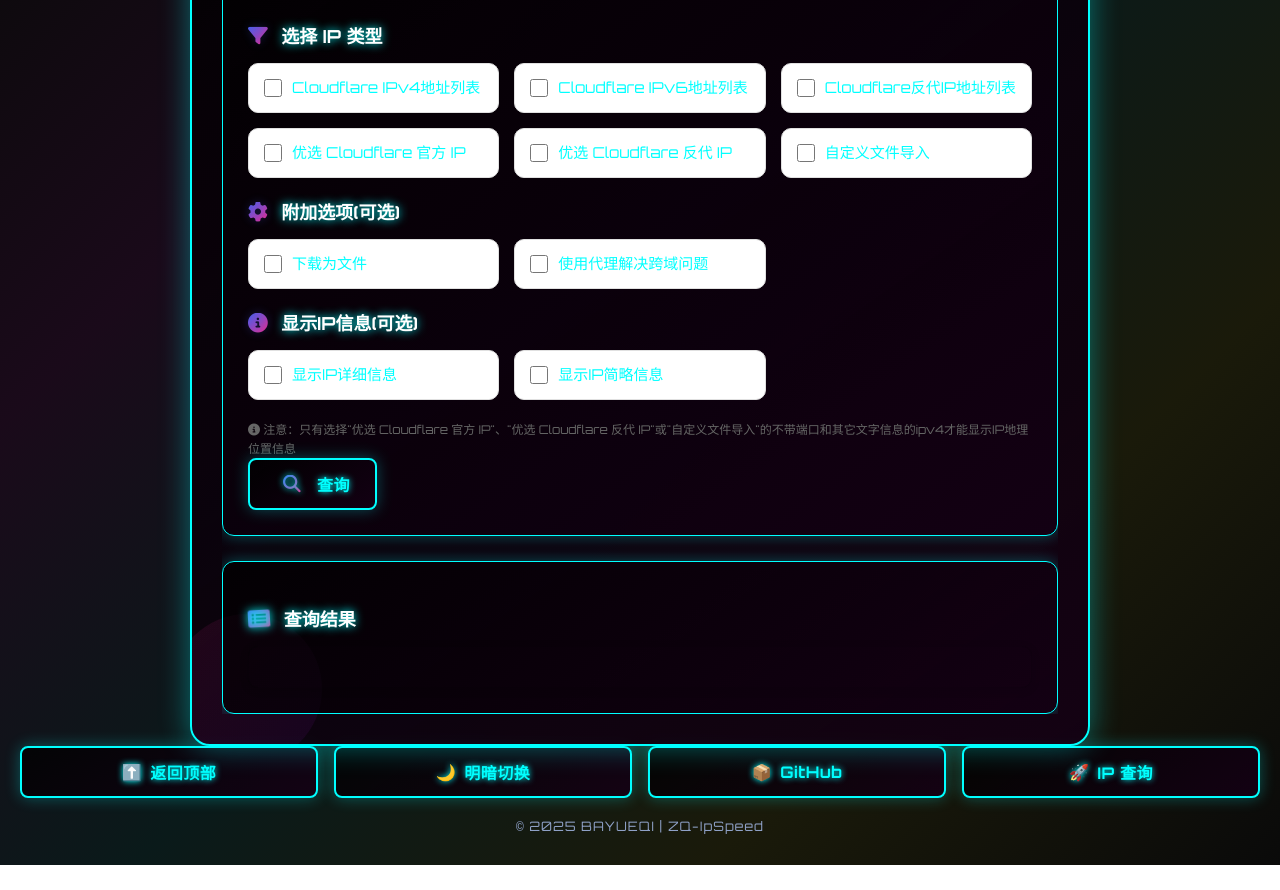
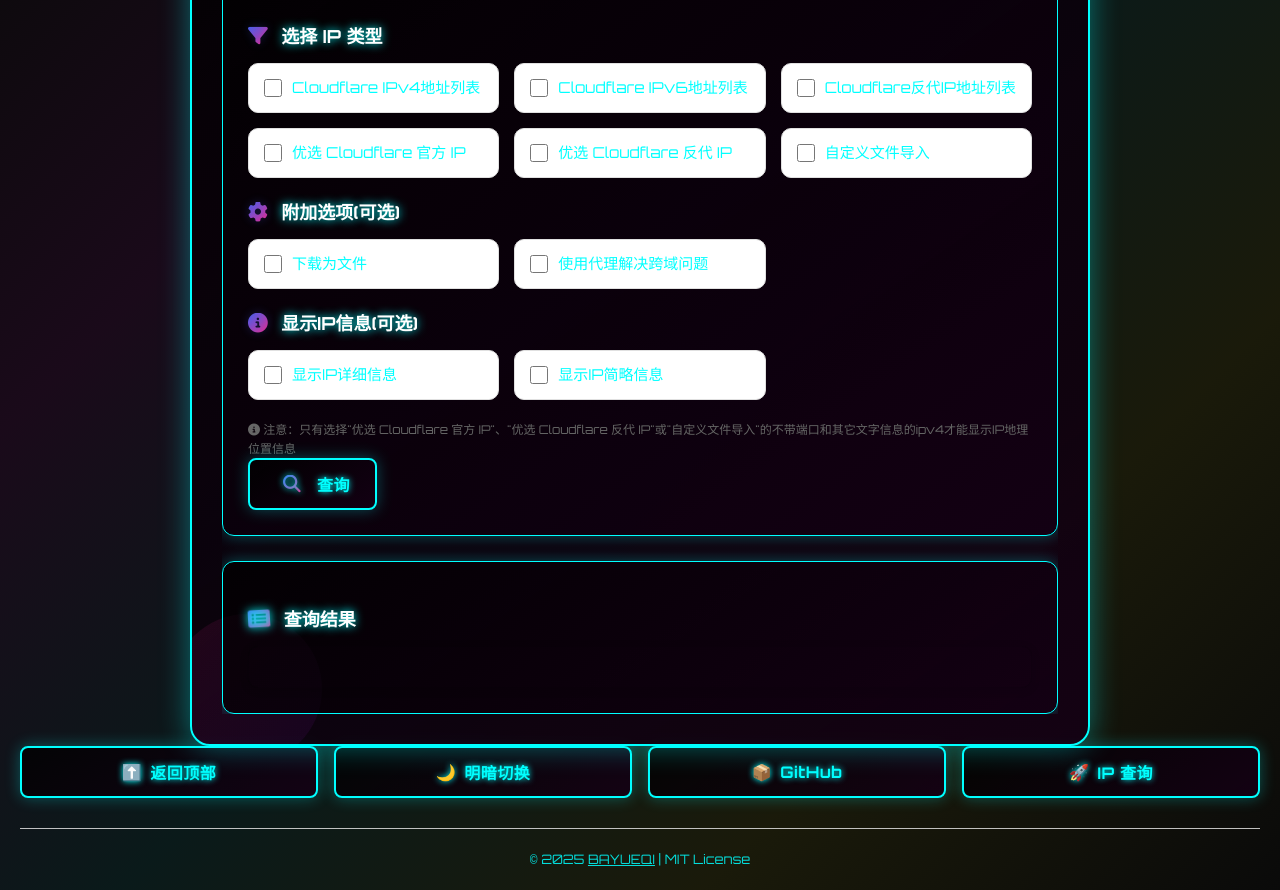
Before and after one commit to BAYUEQI/ZQ-IpSpeed, a website: page public/index.html in a window 1280 px wide. Shown: the part 147-1037 px from the top of the page. Before the commit the page ends 1012 px from the top, so only its background shows below. Drawn offline with Linux system fonts and the light colour scheme.

Commit message:
Update index.html

```diff
--- a/public/index.html
+++ b/public/index.html
@@ -78,15 +78,6 @@
     }
     ::-webkit-scrollbar-thumb:hover {
       background: rgba(0,255,255,0.5);
-    }
-    .copyright {
-      text-align: center;
-      font-size: 13px;
-      color: #8fa1c7;
-      margin-top: 18px;
-      margin-bottom: 8px;
-      letter-spacing: 1px;
-      user-select: none;
     }
     </style>
 </head>
@@ -193,7 +184,9 @@
         <span class="button-text">IP 查询</span>
       </button>
     </div>
-    <div class="copyright">© 2025 BAYUEQI | ZQ-IpSpeed</div>
+    <footer style="text-align:center;margin-top:30px;color:#00ffff;font-size:13px;opacity:0.85;">
+      <div>© 2025 <a href="https://github.com/BAYUEQI" target="_blank" style="color:#00ffff;text-decoration:underline;">BAYUEQI</a> | MIT License</div>
+    </footer>
     <script src="script.js"></script>
     <script>
     function scrollToTop() {
```
